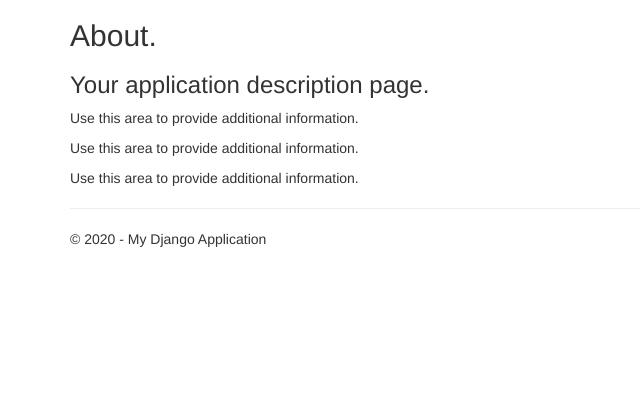
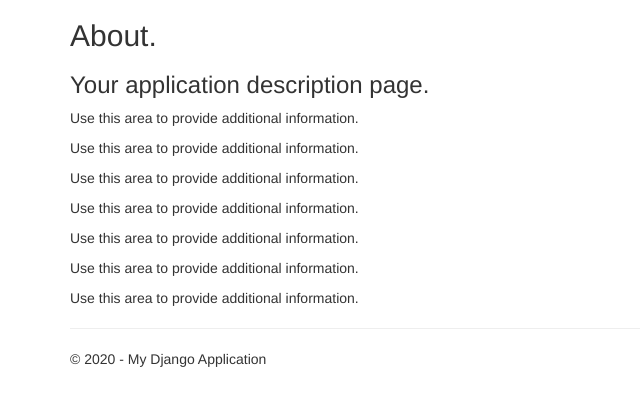
Before and after one commit to online2019/Django12, a Django app: page /about in a window 1280 px wide. Shown: the part 51-457 px from the top of the page, without its empty margins (0-640 px from the left). Run offline with Django 3.2, Linux system fonts and the light colour scheme; some libraries are stand-ins or nearby versions.

Commit message:
новая фиксация в new1

```diff
--- a/Django12/app/templates/app/about.html
+++ b/Django12/app/templates/app/about.html
@@ -9,6 +9,10 @@
 <p>Use this area to provide additional information.</p>
 
 <p>Use this area to provide additional information.</p>
+<p>Use this area to provide additional information.</p>
+<p>Use this area to provide additional information.</p>
+<p>Use this area to provide additional information.</p>
+<p>Use this area to provide additional information.</p>
 
 
 {% endblock %}
```
